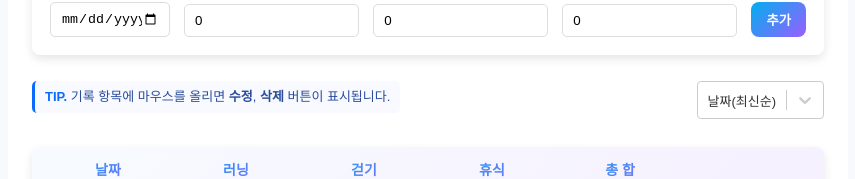
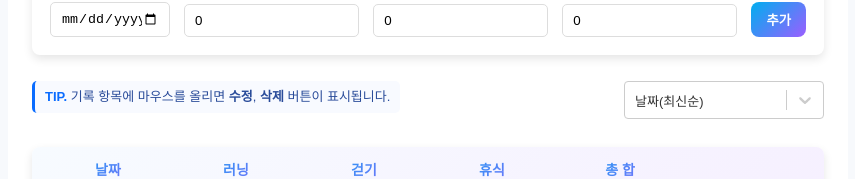
Before and after one commit to bboroin/running-tracker, a React (Vite) app: page / in a window 1280 px wide. Shown: the part 171-350 px from the top of the page, without its empty margins (212-1067 px from the left). Built offline with nearby package versions, Linux system fonts and the light colour scheme.

Commit message:
style: SortSelect 반응형 스타일 적용 #7

```diff
--- a/src/components/RecordList/SortSelect.css
+++ b/src/components/RecordList/SortSelect.css
@@ -1,13 +1,5 @@
-.toolbar {
-  display: flex;
-  justify-content: flex-end;
-  align-items: center;
+.sort-select {
   width: 100%;
-  margin-bottom: 10px;
-}
-
-.sort-select {
-  min-width: 100px;
   font-size: 13px;
 }
 
@@ -54,3 +46,9 @@
 .rs__option--is-selected {
   background: #00aeef;
 }
+
+@media (min-width: 768px) {
+  .sort-select {
+    width: 200px;
+  }
+}
```
